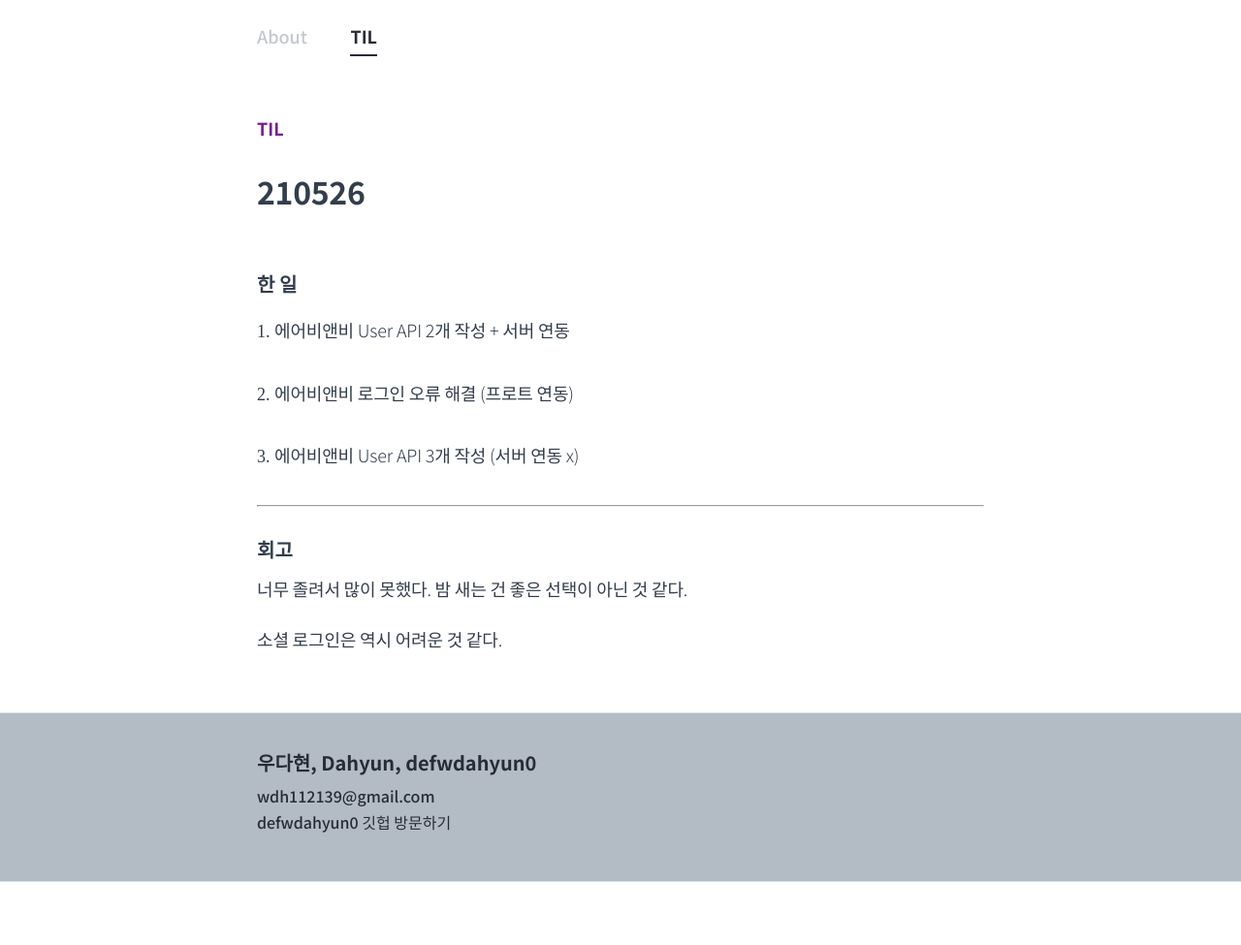
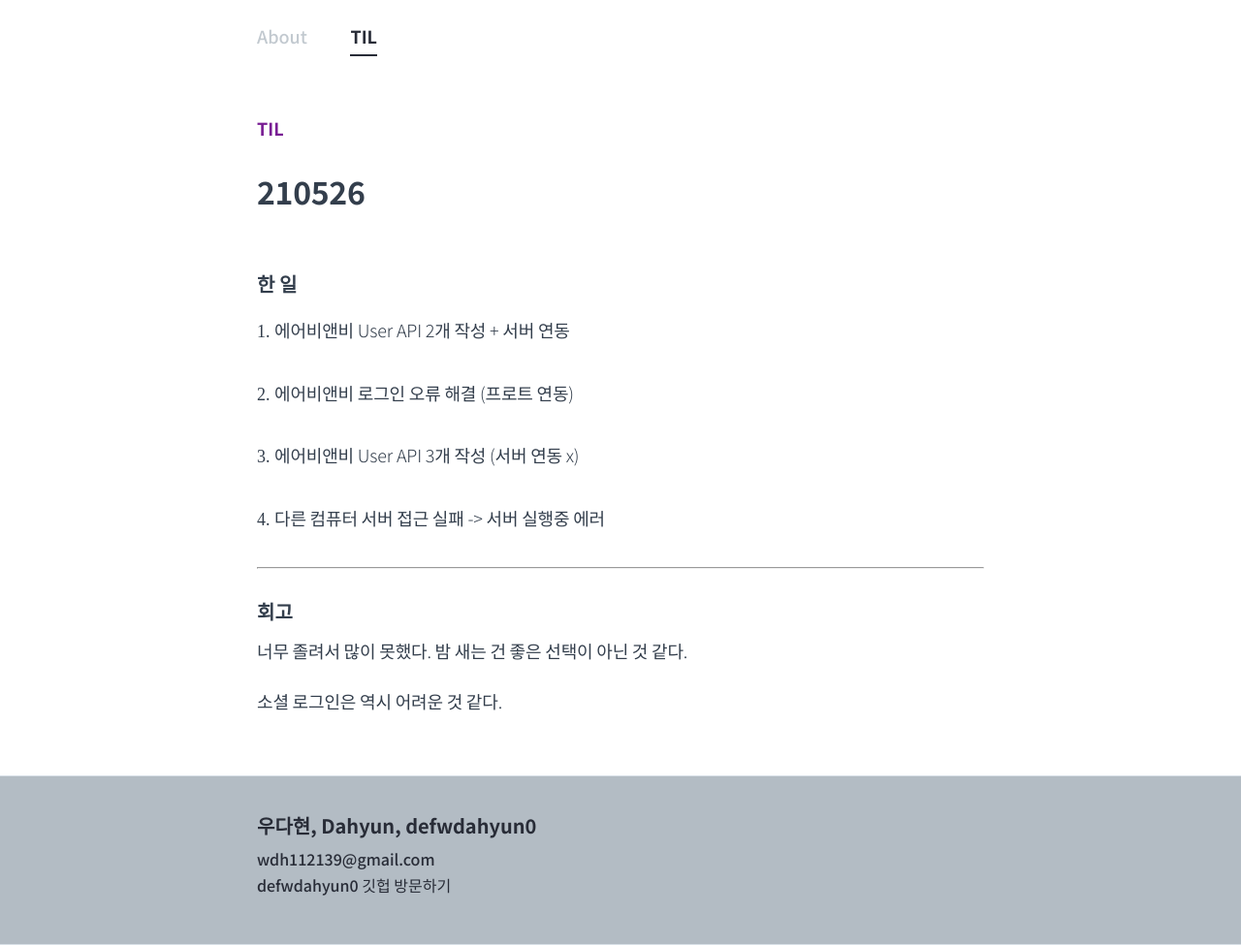
Before and after one commit to defwdahyun0/defwdahyun0.github.io, a Jekyll site: the page built from TIL/2021-05-26.md, in a window 1280 px wide. Shown: the whole page at 97% size. Built offline with Jekyll 4.4.1, drawn with Linux system fonts in a browser that asks for light colours; some web fonts are replaced; before the commit the page ends 910 px from its top, so only the background shows below that.

Commit message:
21.05.26

```diff
--- a/TIL/2021-05-26.md
+++ b/TIL/2021-05-26.md
@@ -19,6 +19,8 @@ order: 23
 
 3. 에어비앤비 User API 3개 작성 (서버 연동 x)
 
+4. 다른 컴퓨터 서버 접근 실패 -> 서버 실행중 에러
+
 <hr>
 
 ### 회고
```
